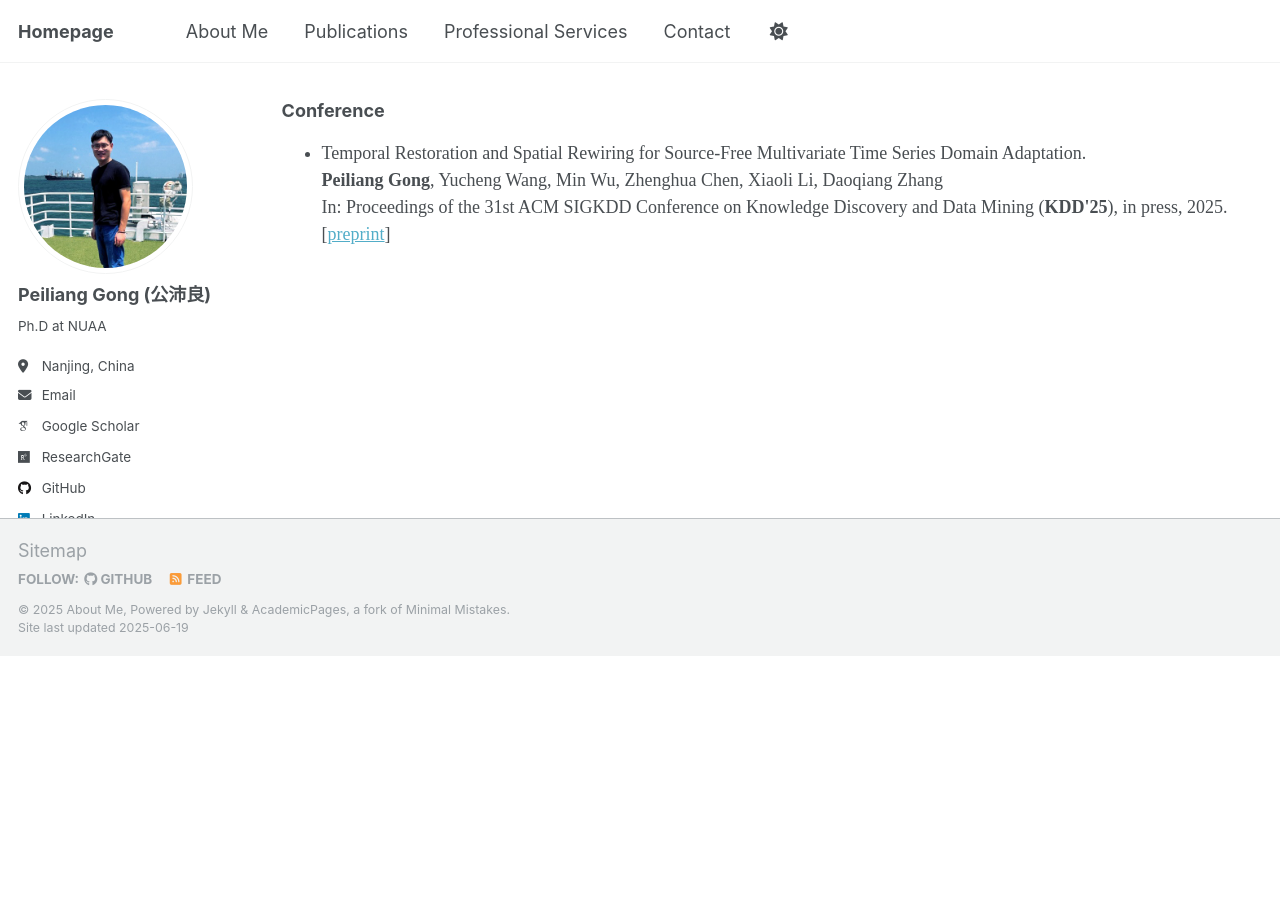
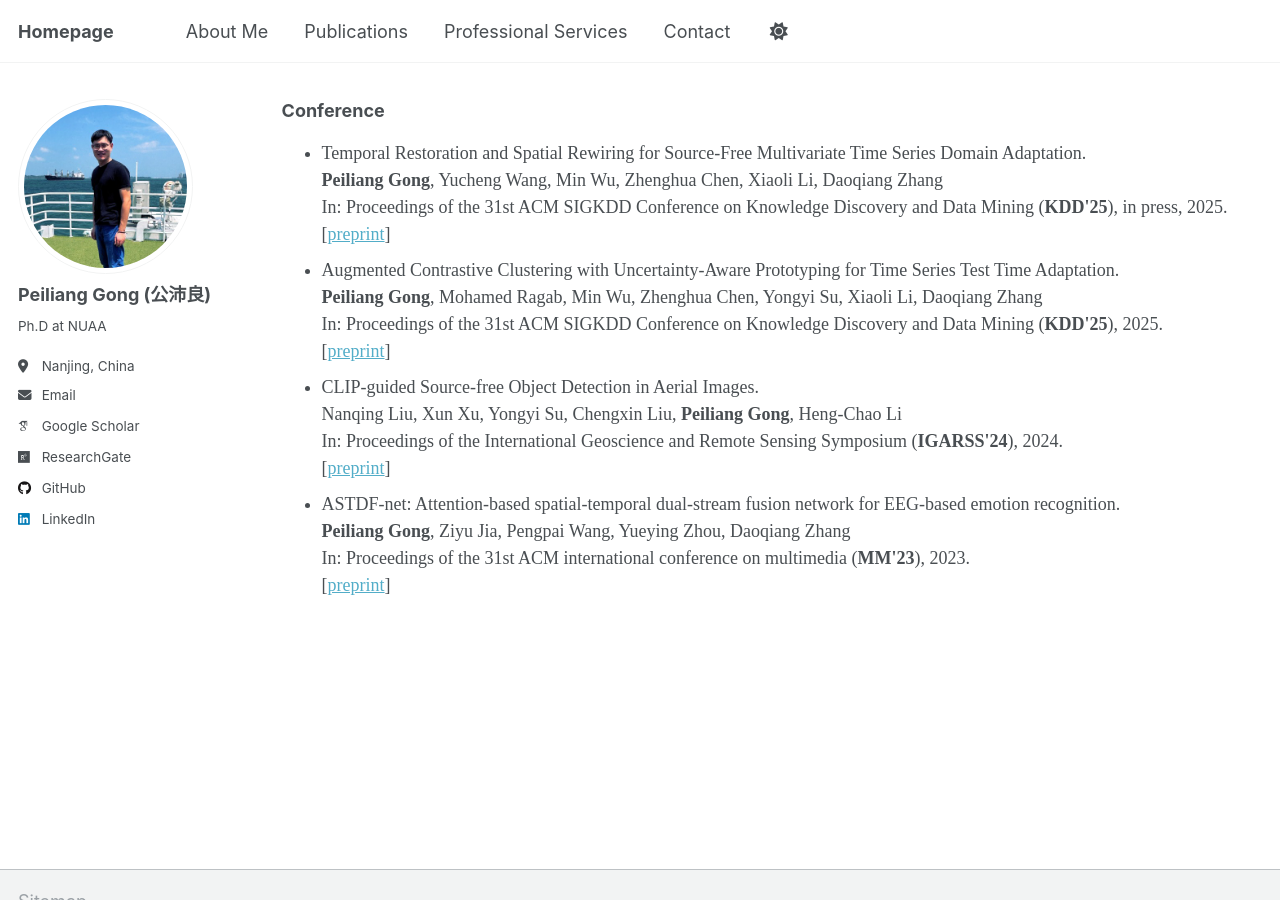
Before and after one commit to Tokenmw/Tokenmw.github.io, a Jekyll site: the page built from _pages/publications.md, in a window 1280 px wide and 900 px high, scrolled down 921 px. Built offline with Jekyll 4.4.1, drawn with Linux system fonts in a browser that asks for light colours; some web fonts are replaced; before the commit the page ends 1577 px from its top, so only the background shows below that.

Commit message:
Update publications.md

```diff
--- a/_pages/publications.md
+++ b/_pages/publications.md
@@ -43,5 +43,14 @@ author_profile: true
 <ul style="list-style-type:disc">
   <li>Temporal Restoration and Spatial Rewiring for Source-Free Multivariate Time Series Domain Adaptation.<br><b>Peiliang Gong</b>, Yucheng Wang, Min Wu, Zhenghua Chen, Xiaoli Li, Daoqiang Zhang<br>In: Proceedings of the 31st ACM SIGKDD Conference on Knowledge Discovery and Data Mining (<strong>KDD'25</strong>), in press, 2025.<br>[<a href="https://arxiv.org/abs/2505.21525">preprint</a>]
   </li>
+
+  <li>Augmented Contrastive Clustering with Uncertainty-Aware Prototyping for Time Series Test Time Adaptation.<br><b>Peiliang Gong</b>, Mohamed Ragab, Min Wu, Zhenghua Chen, Yongyi Su, Xiaoli Li, Daoqiang Zhang<br>In: Proceedings of the 31st ACM SIGKDD Conference on Knowledge Discovery and Data Mining (<strong>KDD'25</strong>), 2025.<br>[<a href="https://dl.acm.org/doi/10.1145/3690624.3709239">preprint</a>]
+  </li>
+
+  <li>CLIP-guided Source-free Object Detection in Aerial Images.<br>Nanqing Liu, Xun Xu, Yongyi Su, Chengxin Liu, <b>Peiliang Gong</b>, Heng-Chao Li<br>In: Proceedings of the International Geoscience and Remote Sensing Symposium (<strong>IGARSS'24</strong>), 2024.<br>[<a href="https://ieeexplore.ieee.org/abstract/document/10642376/">preprint</a>]
+  </li>
+
+  <li>ASTDF-net: Attention-based spatial-temporal dual-stream fusion network for EEG-based emotion recognition.<br><b>Peiliang Gong</b>, Ziyu Jia, Pengpai Wang, Yueying Zhou, Daoqiang Zhang<br>In: Proceedings of the 31st ACM international conference on multimedia (<strong>MM'23</strong>), 2023.<br>[<a href="https://dl.acm.org/doi/abs/10.1145/3581783.3612208">preprint</a>]
+  </li>
 </ul>
 </div>
```
